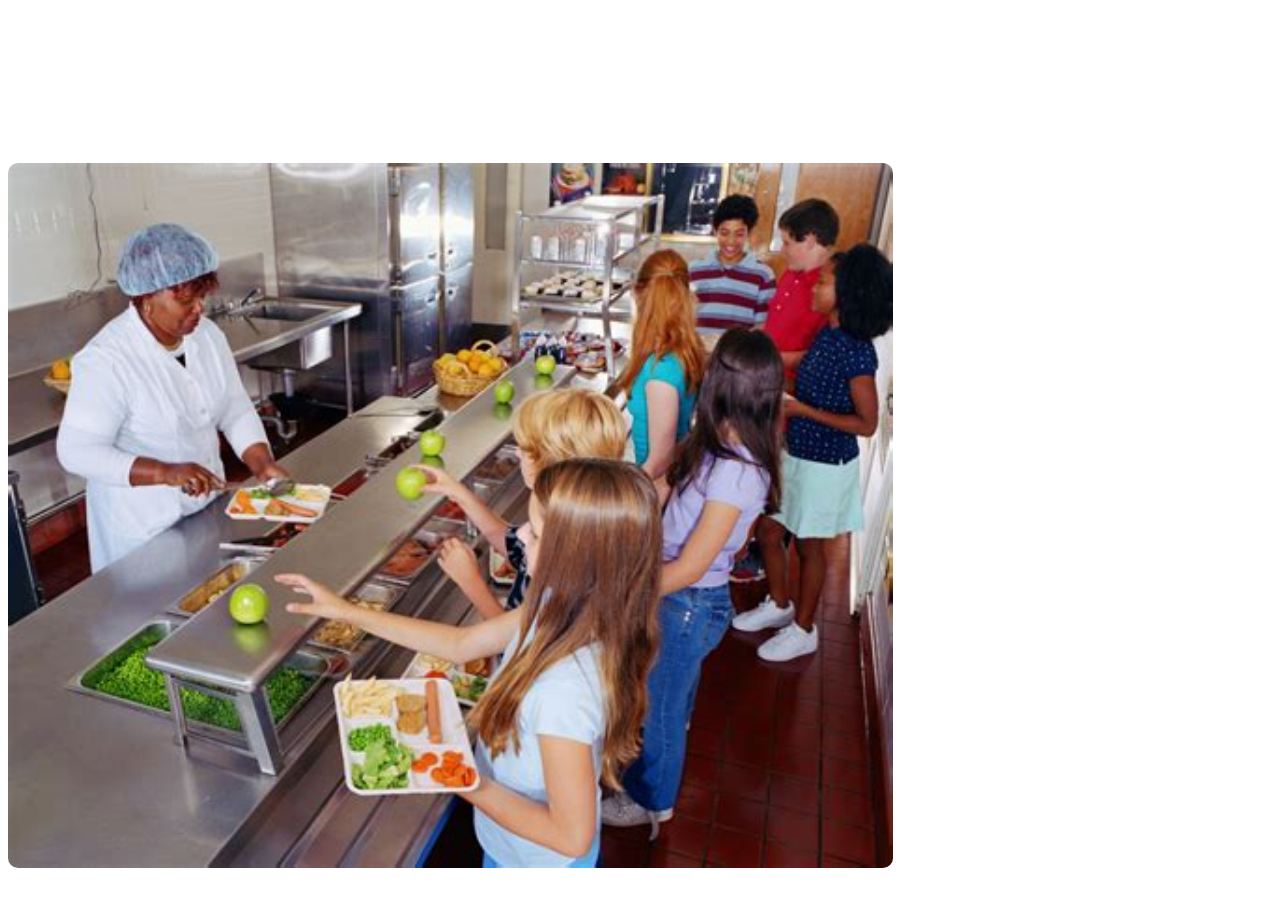
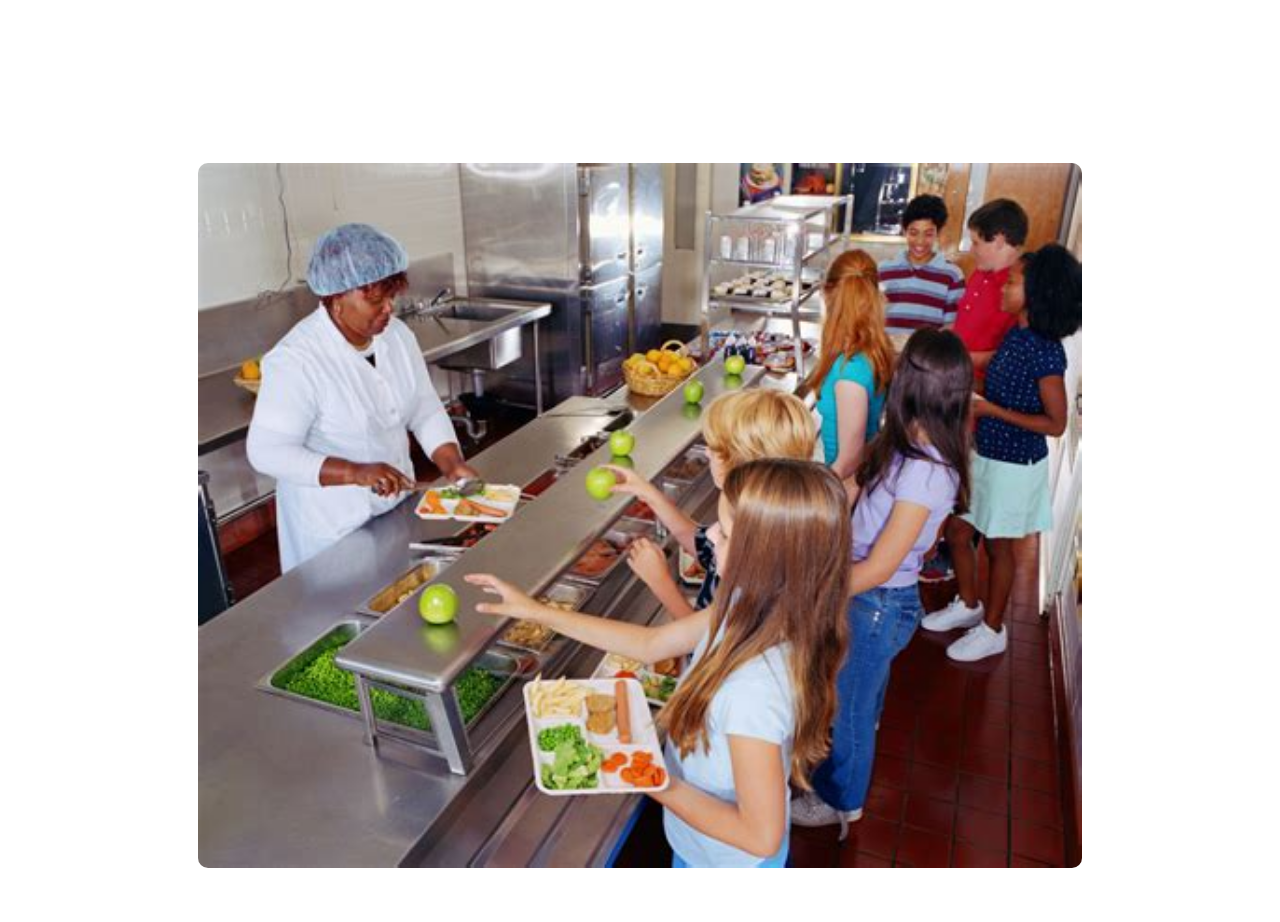
Before and after one commit to Fahad-G200/akademiet_kantine, a Flask app: page / in a window 1280 px wide. Shown: the part 118-1040 px from the top of the page. Run offline with Flask 3, Linux system fonts and the light colour scheme.

Commit message:
fiksa skrive feil

```diff
--- a/static/css/style.css
+++ b/static/css/style.css
@@ -1,6 +1,6 @@
 /* hele nettsiden */
 body {
-    text-aligne: center;
+    text-align: center;
     font-family: arial;
     background-color: mørk rød;
     color: white;
```
